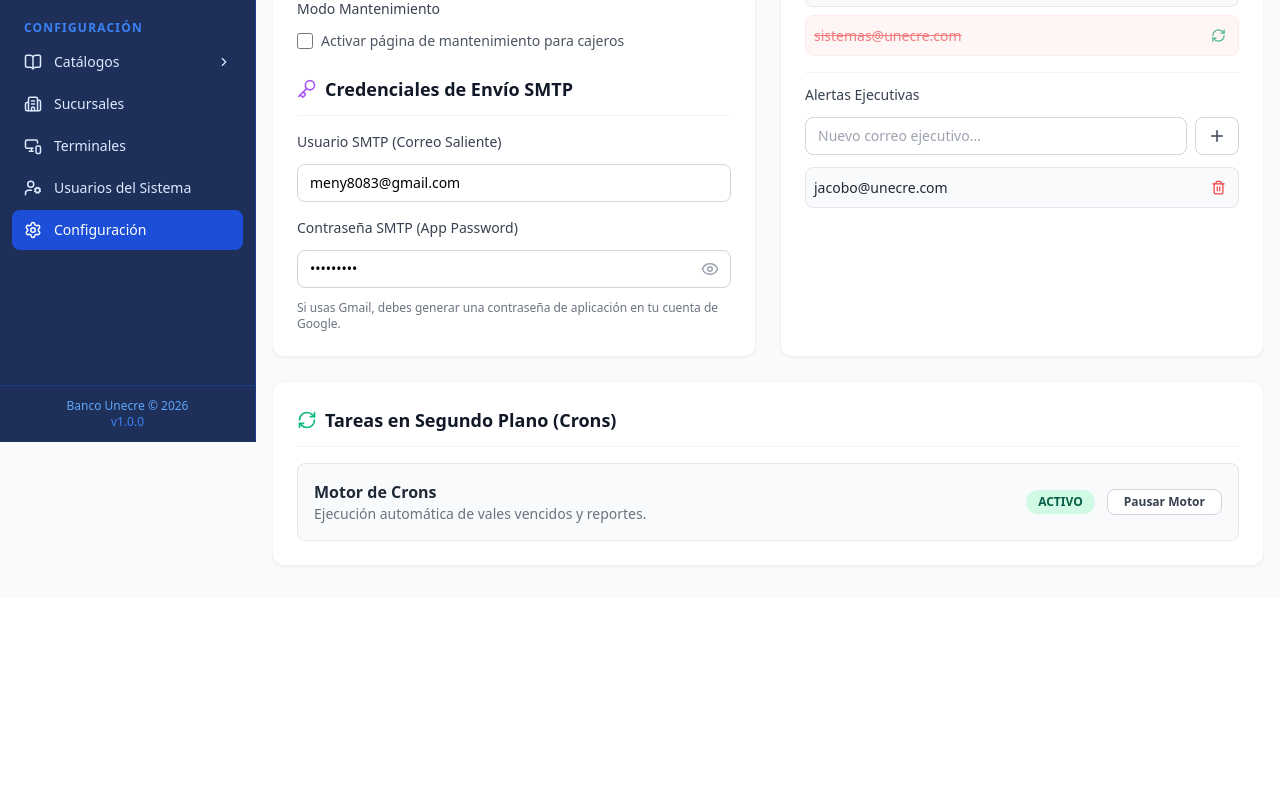
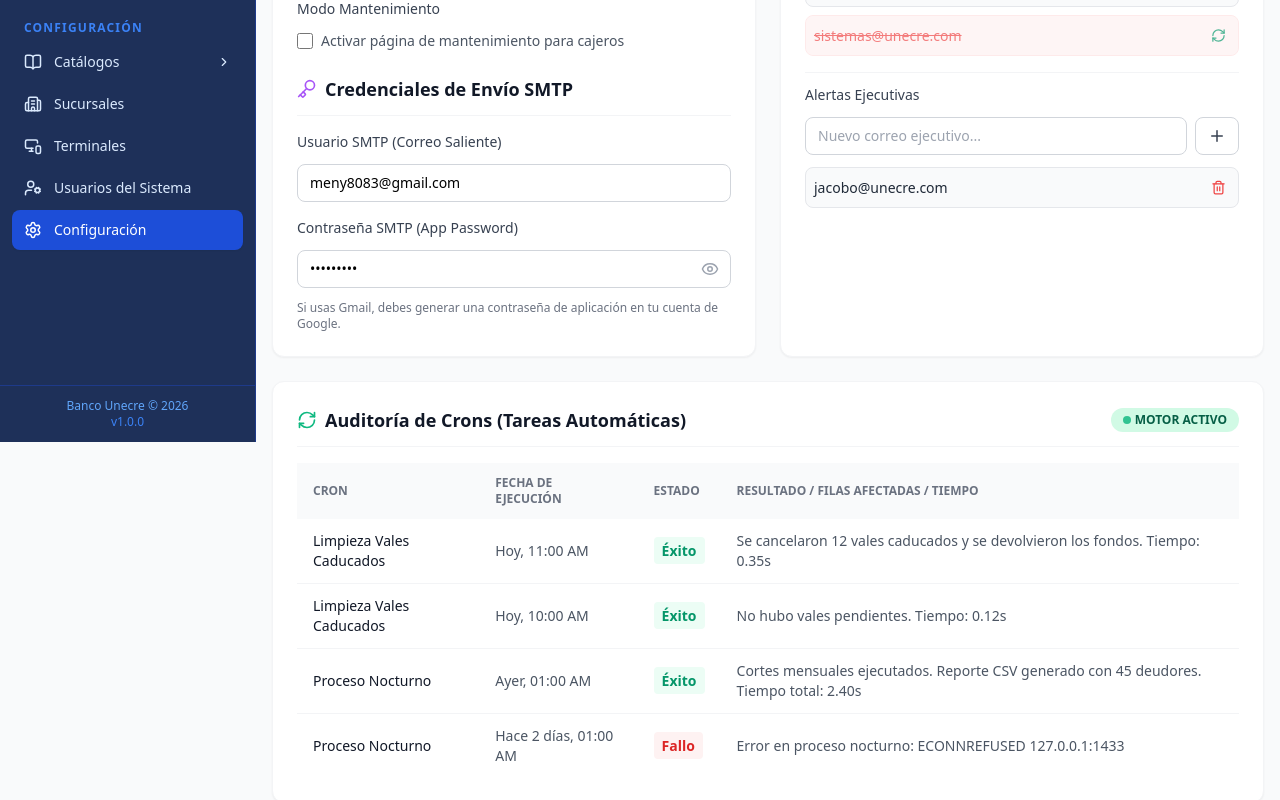
Before and after one commit to BancaUnecre/bancaUnecreFront, a React (Vite) app: page /configuracion in a window 1280 px wide. Shown: the part 358-1158 px from the top of the page. Before the commit the page ends 956 px from the top, so only its background shows below. Built offline with nearby package versions, Linux system fonts and the light colour scheme; sample sign-in values are in the browser's storage.

Commit message:
feat: Implementar tabla de auditoría de Crons en UI y logs en Backend

```diff
--- a/src/pages/configuracion/ConfiguracionGeneral.tsx
+++ b/src/pages/configuracion/ConfiguracionGeneral.tsx
@@ -149,22 +149,58 @@ const ConfiguracionGeneral: React.FC = () => {
           </div>
         </div>
 
-        {/* Panel 3: Tareas Automáticas */}
+        {/* Panel 3: Tareas Automáticas (Historial de Crons) */}
         <div className="card p-6 space-y-4 md:col-span-2">
-          <h2 className="text-lg font-semibold text-gray-900 flex items-center gap-2 border-b border-gray-100 pb-3">
-            <RefreshCw size={20} className="text-emerald-500" />
-            Tareas en Segundo Plano (Crons)
-          </h2>
+          <div className="flex items-center justify-between border-b border-gray-100 pb-3">
+            <h2 className="text-lg font-semibold text-gray-900 flex items-center gap-2">
+              <RefreshCw size={20} className="text-emerald-500" />
+              Auditoría de Crons (Tareas Automáticas)
+            </h2>
+            <div className="flex items-center gap-3">
+              <span className="px-3 py-1 bg-emerald-100 text-emerald-800 rounded-full text-xs font-bold flex items-center gap-1">
+                <span className="w-2 h-2 rounded-full bg-emerald-500 animate-pulse"></span> MOTOR ACTIVO
+              </span>
+            </div>
+          </div>
 
-          <div className="flex items-center justify-between p-4 bg-gray-50 rounded-lg border border-gray-200">
-            <div>
-              <p className="font-semibold text-gray-800">Motor de Crons</p>
-              <p className="text-sm text-gray-500">Ejecución automática de vales vencidos y reportes.</p>
-            </div>
-            <div className="flex items-center gap-3">
-              <span className="px-3 py-1 bg-emerald-100 text-emerald-800 rounded-full text-xs font-bold">ACTIVO</span>
-              <button className="btn-secondary text-xs py-1">Pausar Motor</button>
-            </div>
+          <div className="overflow-x-auto">
+            <table className="w-full text-left text-sm text-gray-600">
+              <thead className="text-xs uppercase bg-gray-50 text-gray-500">
+                <tr>
+                  <th className="px-4 py-3">Cron</th>
+                  <th className="px-4 py-3">Fecha de Ejecución</th>
+                  <th className="px-4 py-3">Estado</th>
+                  <th className="px-4 py-3">Resultado / Filas Afectadas / Tiempo</th>
+                </tr>
+              </thead>
+              <tbody className="divide-y divide-gray-100">
+                {/* Registros de ejemplo (Placeholder hasta conectar API) */}
+                <tr className="hover:bg-gray-50">
+                  <td className="px-4 py-3 font-medium text-gray-900">Limpieza Vales Caducados</td>
+                  <td className="px-4 py-3">Hoy, 11:00 AM</td>
+                  <td className="px-4 py-3"><span className="text-emerald-600 font-semibold bg-emerald-50 px-2 py-1 rounded">Éxito</span></td>
+                  <td className="px-4 py-3">Se cancelaron 12 vales caducados y se devolvieron los fondos. Tiempo: 0.35s</td>
+                </tr>
+                <tr className="hover:bg-gray-50">
+                  <td className="px-4 py-3 font-medium text-gray-900">Limpieza Vales Caducados</td>
+                  <td className="px-4 py-3">Hoy, 10:00 AM</td>
+                  <td className="px-4 py-3"><span className="text-emerald-600 font-semibold bg-emerald-50 px-2 py-1 rounded">Éxito</span></td>
+                  <td className="px-4 py-3">No hubo vales pendientes. Tiempo: 0.12s</td>
+                </tr>
+                <tr className="hover:bg-gray-50">
+                  <td className="px-4 py-3 font-medium text-gray-900">Proceso Nocturno</td>
+                  <td className="px-4 py-3">Ayer, 01:00 AM</td>
+                  <td className="px-4 py-3"><span className="text-emerald-600 font-semibold bg-emerald-50 px-2 py-1 rounded">Éxito</span></td>
+                  <td className="px-4 py-3">Cortes mensuales ejecutados. Reporte CSV generado con 45 deudores. Tiempo total: 2.40s</td>
+                </tr>
+                <tr className="hover:bg-gray-50">
+                  <td className="px-4 py-3 font-medium text-gray-900">Proceso Nocturno</td>
+                  <td className="px-4 py-3">Hace 2 días, 01:00 AM</td>
+                  <td className="px-4 py-3"><span className="text-red-600 font-semibold bg-red-50 px-2 py-1 rounded">Fallo</span></td>
+                  <td className="px-4 py-3">Error en proceso nocturno: ECONNREFUSED 127.0.0.1:1433</td>
+                </tr>
+              </tbody>
+            </table>
           </div>
         </div>
       </div>
```
